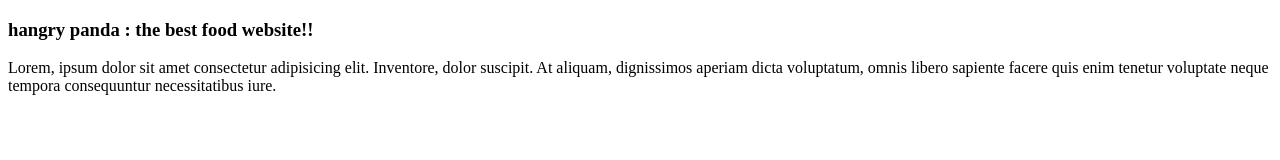
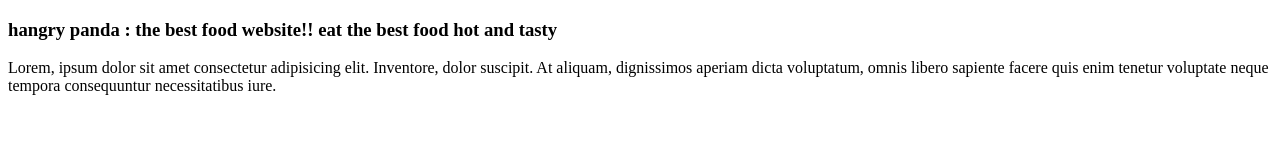
Before and after one commit to akhilvelati/my_proj, a plain HTML site: page index.html in a window 1280 px wide. Drawn offline with Linux system fonts and the light colour scheme.

Commit message:
updated on remote repository

```diff
--- a/index.html
+++ b/index.html
@@ -8,7 +8,7 @@
 <body>
     <h3>
         hangry panda : the best food website!!
-
+        eat the best food hot and tasty
     </h3>
     <p> Lorem, ipsum dolor sit amet consectetur adipisicing elit. Inventore, dolor suscipit. At aliquam, dignissimos aperiam dicta voluptatum, omnis libero sapiente facere quis enim tenetur voluptate neque tempora consequuntur necessitatibus iure.</p>
 </body>
```
